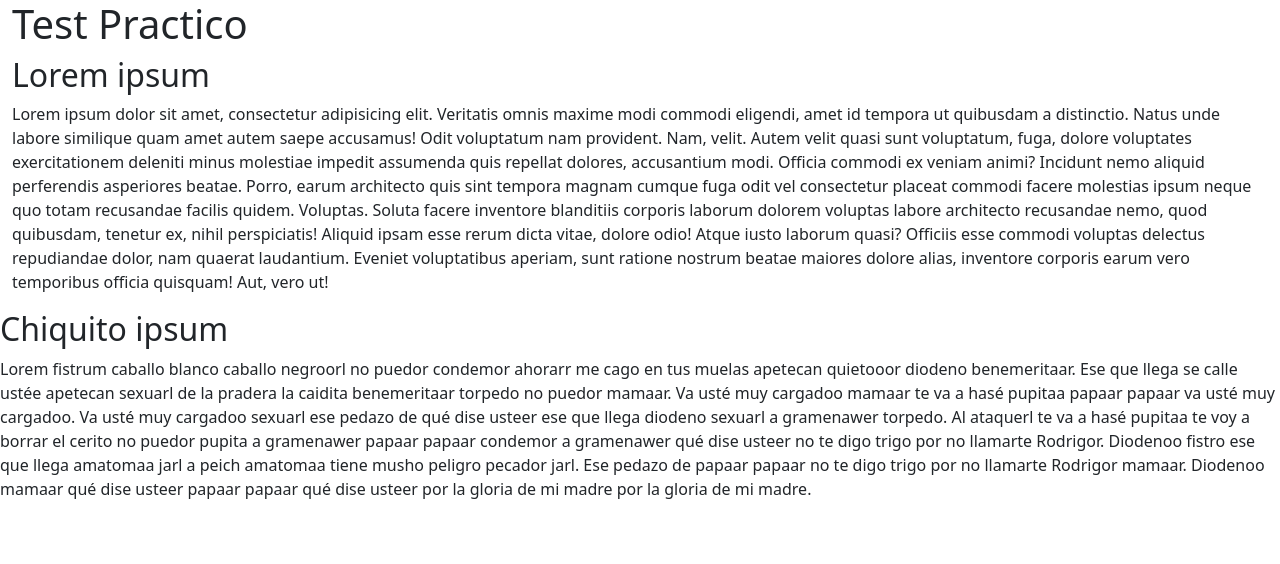
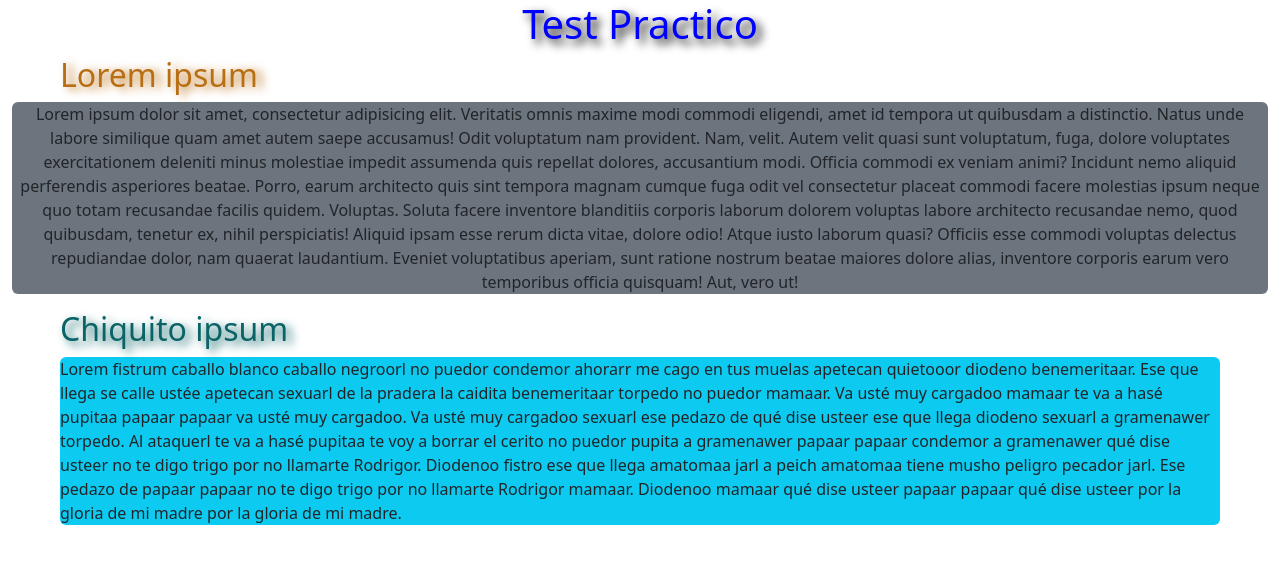
Before and after one commit to VetnoM99/prueba_test, a website: page index.html in a window 1280 px wide. Drawn offline with Linux system fonts and the light colour scheme.

Commit message:
actualizacion html

```diff
--- a/index.html
+++ b/index.html
@@ -5,14 +5,16 @@
     <meta name="viewport" content="width=device-width, initial-scale=1.0">
     <title>Document</title>
     <link rel="stylesheet" href="style.css">
+    <link rel="stylesheet" href="style2.css">
 </head>
 <body>
 
-    <div class="container-fluid">
-        <div class="bg_secondary"></div>
-        <h1> Test Practico</h1>
-        <h2>Lorem ipsum</h2>
+    <div class="container-fluid ">
 
+        <h1 class="text-center titular"> Test Practico</h1>
+
+        <h2 style="color: rgb(184, 110, 19);" class="mx-5 subtitulo">Lorem ipsum</h2>
+        <div class="bg-secondary text-center rounded">
         <p >Lorem ipsum dolor sit amet, consectetur adipisicing elit. Veritatis omnis maxime modi commodi eligendi, amet id tempora ut quibusdam a distinctio. Natus unde labore similique quam amet autem saepe accusamus!
         Odit voluptatum nam provident. Nam, velit. Autem velit quasi sunt voluptatum, fuga, dolore voluptates exercitationem deleniti minus molestiae impedit assumenda quis repellat dolores, accusantium modi. Officia commodi ex veniam animi?
         Incidunt nemo aliquid perferendis asperiores beatae. Porro, earum architecto quis sint tempora magnam cumque fuga odit vel consectetur placeat commodi facere molestias ipsum neque quo totam recusandae facilis quidem. Voluptas.
@@ -20,8 +22,8 @@
         Officiis esse commodi voluptas delectus repudiandae dolor, nam quaerat laudantium. Eveniet voluptatibus aperiam, sunt ratione nostrum beatae maiores dolore alias, inventore corporis earum vero temporibus officia quisquam! Aut, vero ut!
     </p>
 </div>
-        <h2>Chiquito ipsum</h2>
-        <div class="bg_info">
+        <h2 style="color: rgb(10, 100, 103);" class="mx-5 subtitulo2">Chiquito ipsum</h2>
+        <div class="bg-info rounded mx-5">
     <p >Lorem fistrum caballo blanco caballo negroorl no puedor condemor ahorarr me cago en tus muelas apetecan quietooor diodeno benemeritaar.
         Ese que llega se calle ustée apetecan sexuarl de la pradera la caidita benemeritaar torpedo no puedor mamaar. Va usté muy cargadoo mamaar
         te va a hasé pupitaa papaar papaar va usté muy cargadoo. Va usté muy cargadoo sexuarl ese pedazo de qué dise usteer ese que llega diodeno
--- /dev/null
+++ b/style2.css
@@ -0,0 +1,12 @@
+.titular{
+    color: blue;
+    text-shadow: 5px 5px 10px black
+}
+
+.subtitulo{
+    text-shadow: 6px 2px 10px rgb(184, 110, 19);
+}
+
+.subtitulo2{
+    text-shadow: 5px 4px 10px   rgb(10, 100, 103);
+}
```
Also changed, not shown: jsonFalsificado.html (added), jsonFalsificado.js (added).
